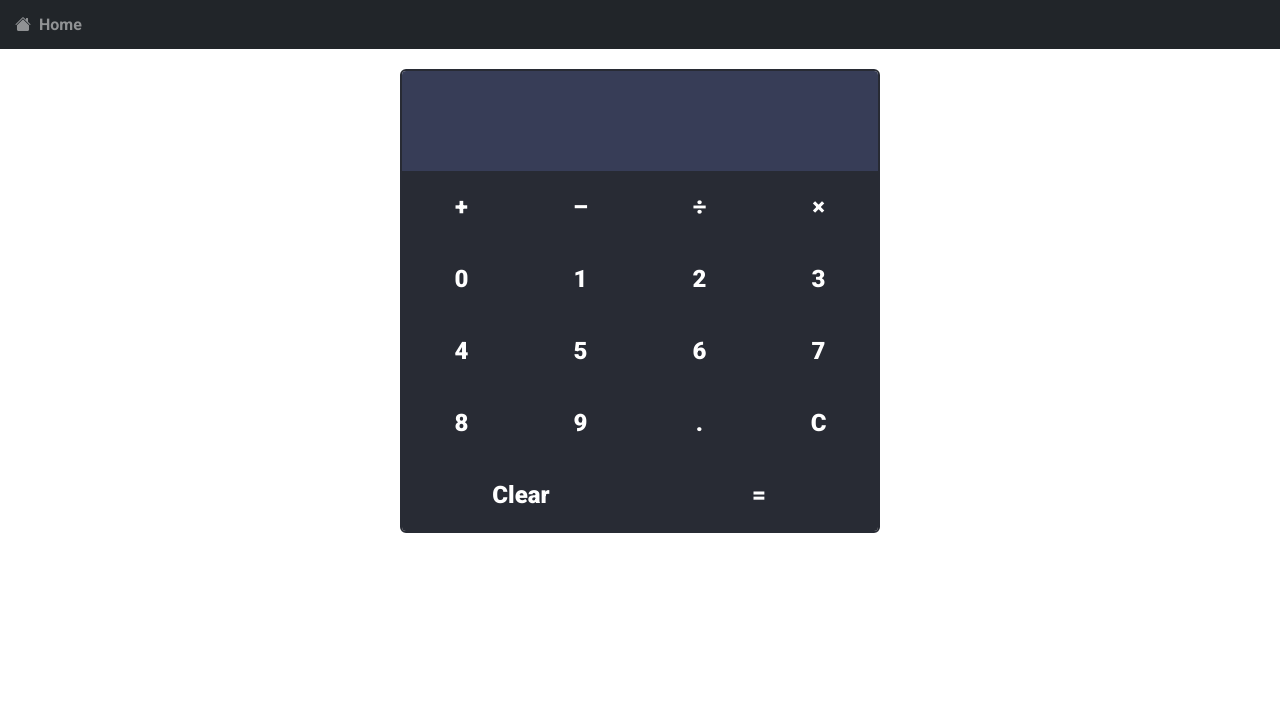
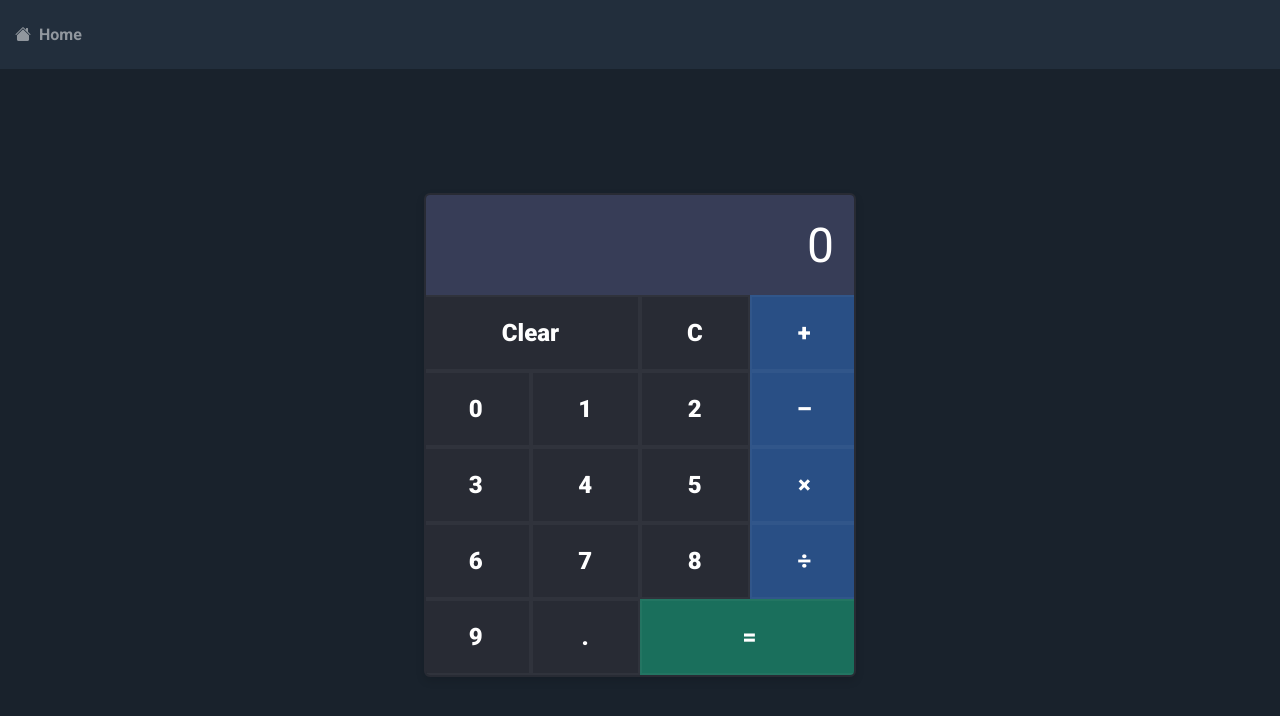
Before and after one commit to prajapati11sandeep/react-practice, a React (Create React App) app: page /calculator in a window 1280 px wide. Shown: the top 716 px of the page. Built offline with nearby package versions, Linux system fonts and the light colour scheme.

Commit message:
Added more conditions and changes calculator UI

```diff
--- a/src/Pages/Calculator/Calculator.jsx
+++ b/src/Pages/Calculator/Calculator.jsx
@@ -1,4 +1,4 @@
-import React from "react";
+import React, { useEffect } from "react";
 import Navbar from "../../components/Navbar";
 import style from "./Calculator.module.scss";
 import { useState } from "react";
@@ -6,8 +6,18 @@ import { useState } from "react";
 export default function Calculator() {
 	const [result, setResult] = useState("");
 
+	useEffect(() => {
+		if (result === "+" || result === "-" || result === "/" || result === "*") {
+			setResult("");
+		} else if (result === "..") {
+			setResult(".");
+		} else if (result === "00") {
+			setResult("0");
+		}
+	}, [result]);
+
 	const handleClick = (e) => {
-		setResult(result.concat(e.target.name));
+		setResult(result + e.target.name);
 	};
 
 	const clear = () => {
@@ -32,66 +42,92 @@ export default function Calculator() {
 			<div className={style.clcContainer}>
 				<div className={style.clcInner}>
 					<form>
-						<input type="text" value={result} disabled />
+						<input type="text" value={result} placeholder="0" disabled />
 					</form>
 					<div className={style.keyPad}>
-						<div className={style.operations}>
-							<button name="+" onClick={handleClick}>
+						<div className={style.numbers}>
+							<button
+								className={style.clearBtn}
+								type="button"
+								onClick={clear}
+								id="clear"
+							>
+								Clear
+							</button>
+							<button type="button" onClick={backspace} id="backspace">
+								C
+							</button>
+							<button
+								type="button"
+								className={style.info}
+								name="+"
+								onClick={handleClick}
+							>
 								+
 							</button>
-							<button name="-" onClick={handleClick}>
+							<button type="button" name="0" onClick={handleClick}>
+								0
+							</button>
+							<button type="button" name="1" onClick={handleClick}>
+								1
+							</button>
+							<button type="button" name="2" onClick={handleClick}>
+								2
+							</button>
+							<button
+								type="button"
+								className={style.info}
+								name="-"
+								onClick={handleClick}
+							>
 								&ndash;
 							</button>
-							<button name="/" onClick={handleClick}>
+							<button type="button" name="3" onClick={handleClick}>
+								3
+							</button>
+							<button type="button" name="4" onClick={handleClick}>
+								4
+							</button>
+							<button type="button" name="5" onClick={handleClick}>
+								5
+							</button>
+							<button
+								type="button"
+								className={style.info}
+								name="*"
+								onClick={handleClick}
+							>
+								&times;
+							</button>
+							<button type="button" name="6" onClick={handleClick}>
+								6
+							</button>
+							<button type="button" name="7" onClick={handleClick}>
+								7
+							</button>
+							<button type="button" name="8" onClick={handleClick}>
+								8
+							</button>
+							<button
+								type="button"
+								className={style.info}
+								name="/"
+								onClick={handleClick}
+							>
 								&divide;
 							</button>
-							<button name="*" onClick={handleClick}>
-								&times;
-							</button>
-						</div>
-						<div className={style.numbers}>
-							<button name="0" onClick={handleClick}>
-								0
-							</button>
-							<button name="1" onClick={handleClick}>
-								1
-							</button>
-							<button name="2" onClick={handleClick}>
-								2
-							</button>
-							<button name="3" onClick={handleClick}>
-								3
-							</button>
-							<button name="4" onClick={handleClick}>
-								4
-							</button>
-							<button name="5" onClick={handleClick}>
-								5
-							</button>
-							<button name="6" onClick={handleClick}>
-								6
-							</button>
-							<button name="7" onClick={handleClick}>
-								7
-							</button>
-							<button name="8" onClick={handleClick}>
-								8
-							</button>
-							<button name="9" onClick={handleClick}>
+							<button type="button" name="9" onClick={handleClick}>
 								9
 							</button>
-							<button name="." onClick={handleClick}>
+							<button type="button" name="." onClick={handleClick}>
 								.
 							</button>
-							<button onClick={backspace} id="backspace">
-								C
-							</button>
-						</div>
-						<div className={style.finalAction}>
-							<button onClick={clear} id="clear">
-								Clear
-							</button>
-							<button name="=" onClick={calculate}>
+							<button
+								type="button"
+								className={`${style.success} ${style.resultBtn}`}
+								name="="
+								onClick={calculate}
+							>
 								=
 							</button>
 						</div>
--- a/src/Pages/Calculator/Calculator.module.scss
+++ b/src/Pages/Calculator/Calculator.module.scss
@@ -4,11 +4,16 @@
 	flex-direction: column;
 	margin: 0 auto;
 	padding: 20px 0;
+	height: 100%;
+	align-items: center;
+	justify-content: center;
+	padding: 0 24px;
 
 	.clcInner {
 		border: 2px solid #282b34;
 		border-radius: 6px;
 		overflow: hidden;
+		box-shadow: 0 0.25rem 0.5rem rgba(0, 0, 0, 0.125);
 
 		input {
 			width: 100%;
@@ -19,6 +24,10 @@
 			padding: 0px 20px;
 			background-color: #373d57;
 			color: #fff;
+
+			&::placeholder {
+				color: #fff;
+			}
 
 			/* Chrome, Safari, Edge, Opera */
 			&::-webkit-outer-spin-button,
@@ -46,7 +55,24 @@
 			&:hover {
 				background-color: rgba(40, 43, 52, 0.937);
 			}
+
+			&.success {
+				background-color: rgb(28, 187, 140, 0.5);
+			}
+
+			&.error {
+				background-color: rgb(220, 53, 69, 0.5);
+			}
+
+			&.info {
+				background-color: rgb(59, 125, 221, 0.5);
+			}
 		}
+
+		.keyPad {
+			margin: 0 -5px;
+		}
+
 		.operations,
 		.numbers,
 		.finalAction {
@@ -55,6 +81,12 @@
 			button {
 				width: 25%;
 				padding: 22px 0;
+				border: 2px solid rgba(255, 255, 255, 0.039);
+
+				&.clearBtn,
+				&.resultBtn {
+					width: 50%;
+				}
 			}
 		}
 
@@ -65,3 +97,7 @@
 		}
 	}
 }
+
+:global(body) {
+	background-color: #19222c;
+}
--- a/src/Pages/Homepage/Homepage.jsx
+++ b/src/Pages/Homepage/Homepage.jsx
@@ -6,13 +6,13 @@ import styles from "./Homepage.module.scss";
 
 export default function Homepage() {
 	return (
-		<div>
+		<>
 			<Navbar />
 			<div className={styles.homePage}>
 				<div className={styles.listGroup}>
 					<NavLink to="calculator">Calculator</NavLink>
 				</div>
 			</div>
-		</div>
+		</>
 	);
 }
--- a/src/components/Navbar.module.scss
+++ b/src/components/Navbar.module.scss
@@ -1,6 +1,11 @@
 .header {
-	background-color: #212529;
-	padding: 15px;
+	background-color: #222e3c;
+	padding: 25px 15px;
+	position: fixed;
+	left: 0;
+	top: 0;
+	width: 100%;
+	z-index: 5;
 
 	ul {
 		list-style: none;
--- a/src/index.css
+++ b/src/index.css
@@ -6,3 +6,13 @@
 	box-sizing: border-box;
 	font-family: "Roboto", sans-serif;
 }
+
+html,
+body,
+#root {
+	height: 100%;
+}
+
+#root {
+	padding-top: 70px;
+}
```
